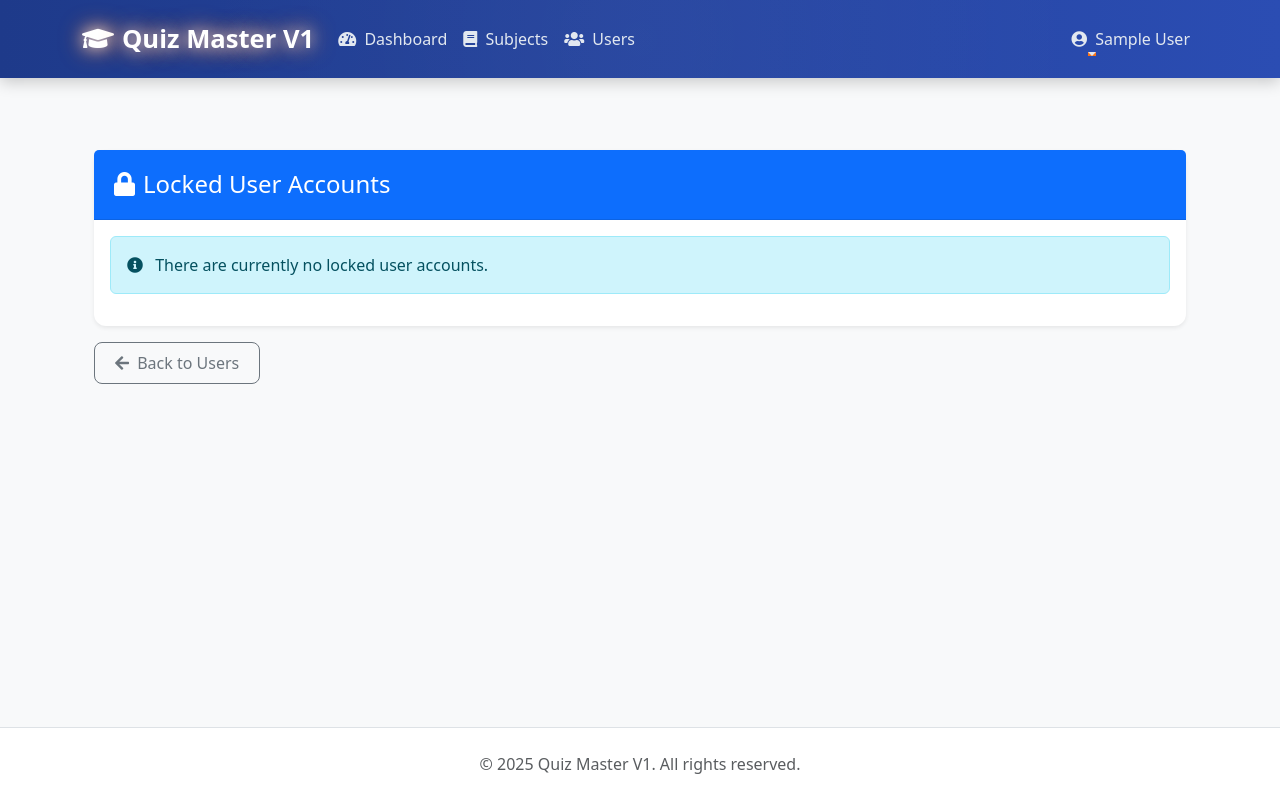
After one commit to codingviv1/Quiz_master_v1, a Flask app: page /admin/locked-accounts in a window 1280 px wide. The commit adds this page. Run offline with Flask 3, Linux system fonts and the light colour scheme; a user stored in the database is signed in; tables that the repository leaves empty hold one stand-in row (values such as "Sample post").

Commit message:
Add account security features with login tracking and account lockout

```diff
--- a/app/routes/admin.py
+++ b/app/routes/admin.py
@@ -437,6 +437,13 @@ def manage_users():
     users = User.query.filter_by(is_admin=False).all()
     return render_template('admin/users.html', users=users)
 
+@bp.route('/locked-accounts')
+@login_required
+@admin_required
+def locked_accounts():
+    locked_users = User.query.filter_by(is_locked=True).all()
+    return render_template('admin/locked_accounts.html', locked_users=locked_users)
+
 @bp.route('/api/subjects')
 @login_required
 @admin_required
--- /dev/null
+++ b/app/templates/admin/locked_accounts.html
@@ -0,0 +1,60 @@
+{% extends "base.html" %}
+
+{% block title %}Locked Accounts - Quiz Master V1{% endblock %}
+
+{% block content %}
+<div class="container my-5">
+    <div class="row">
+        <div class="col-12">
+            <div class="card border-0 shadow-sm">
+                <div class="card-header bg-primary text-white">
+                    <h4 class="mb-0"><i class="fas fa-lock me-2"></i>Locked User Accounts</h4>
+                </div>
+                <div class="card-body">
+                    {% if locked_users %}
+                        <div class="table-responsive">
+                            <table class="table table-hover">
+                                <thead class="table-light">
+                                    <tr>
+                                        <th>Name</th>
+                                        <th>Email</th>
+                                        <th>Failed Attempts</th>
+                                        <th>Last Login</th>
+                                        <th>Actions</th>
+                                    </tr>
+                                </thead>
+                                <tbody>
+                                    {% for user in locked_users %}
+                                        <tr>
+                                            <td>{{ user.full_name }}</td>
+                                            <td>{{ user.email }}</td>
+                                            <td>{{ user.login_attempts }}</td>
+                                            <td>{{ user.last_login|default('Never', true) }}</td>
+                                            <td>
+                                                <form action="{{ url_for('auth.unlock_account', user_id=user.id) }}" method="POST">
+                                                    <button type="submit" class="btn btn-sm btn-success">
+                                                        <i class="fas fa-unlock me-1"></i> Unlock
+                                                    </button>
+                                                </form>
+                                            </td>
+                                        </tr>
+                                    {% endfor %}
+                                </tbody>
+                            </table>
+                        </div>
+                    {% else %}
+                        <div class="alert alert-info">
+                            <i class="fas fa-info-circle me-2"></i> There are currently no locked user accounts.
+                        </div>
+                    {% endif %}
+                </div>
+            </div>
+            <div class="mt-3">
+                <a href="{{ url_for('admin.manage_users') }}" class="btn btn-outline-secondary">
+                    <i class="fas fa-arrow-left me-1"></i> Back to Users
+                </a>
+            </div>
+        </div>
+    </div>
+</div>
+{% endblock %}
--- a/app/templates/admin/users.html
+++ b/app/templates/admin/users.html
@@ -171,6 +171,11 @@
             </h1>
             <p class="qm-subtitle">View and manage registered users</p>
         </div>
+        <div class="col-auto">
+            <a href="{{ url_for('admin.locked_accounts') }}" class="btn btn-outline-danger">
+                <i class="fas fa-lock me-1"></i> View Locked Accounts
+            </a>
+        </div>
     </header>
 
     <section class="qm-panel">
```
Also changed, not shown: app/models/user.py (+19 -0 lines), app/routes/auth.py (+30 -4 lines), migrations/versions/ad683c2906d4_add_user_login_security_features.py (added, +36 -0 lines).
